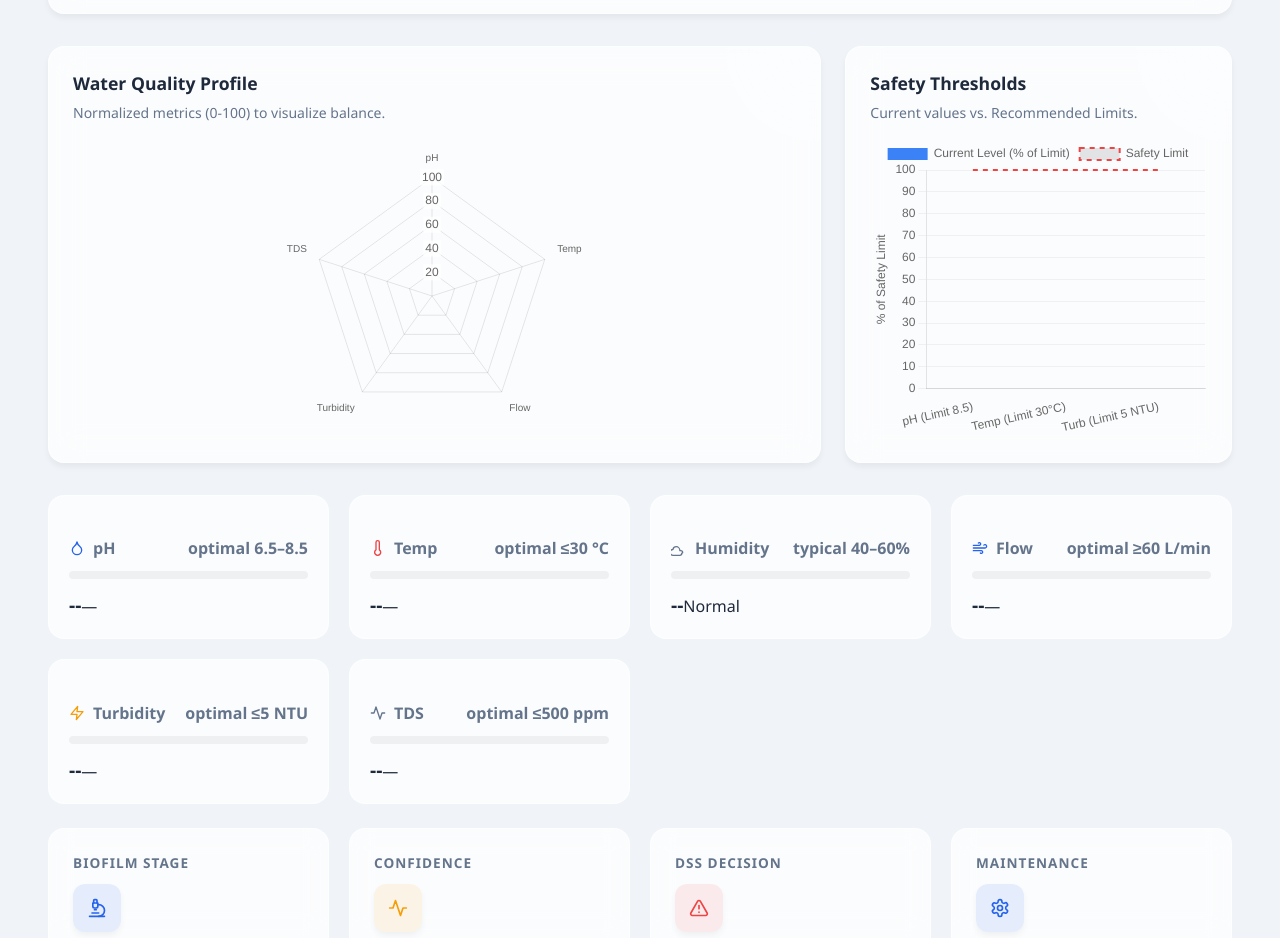
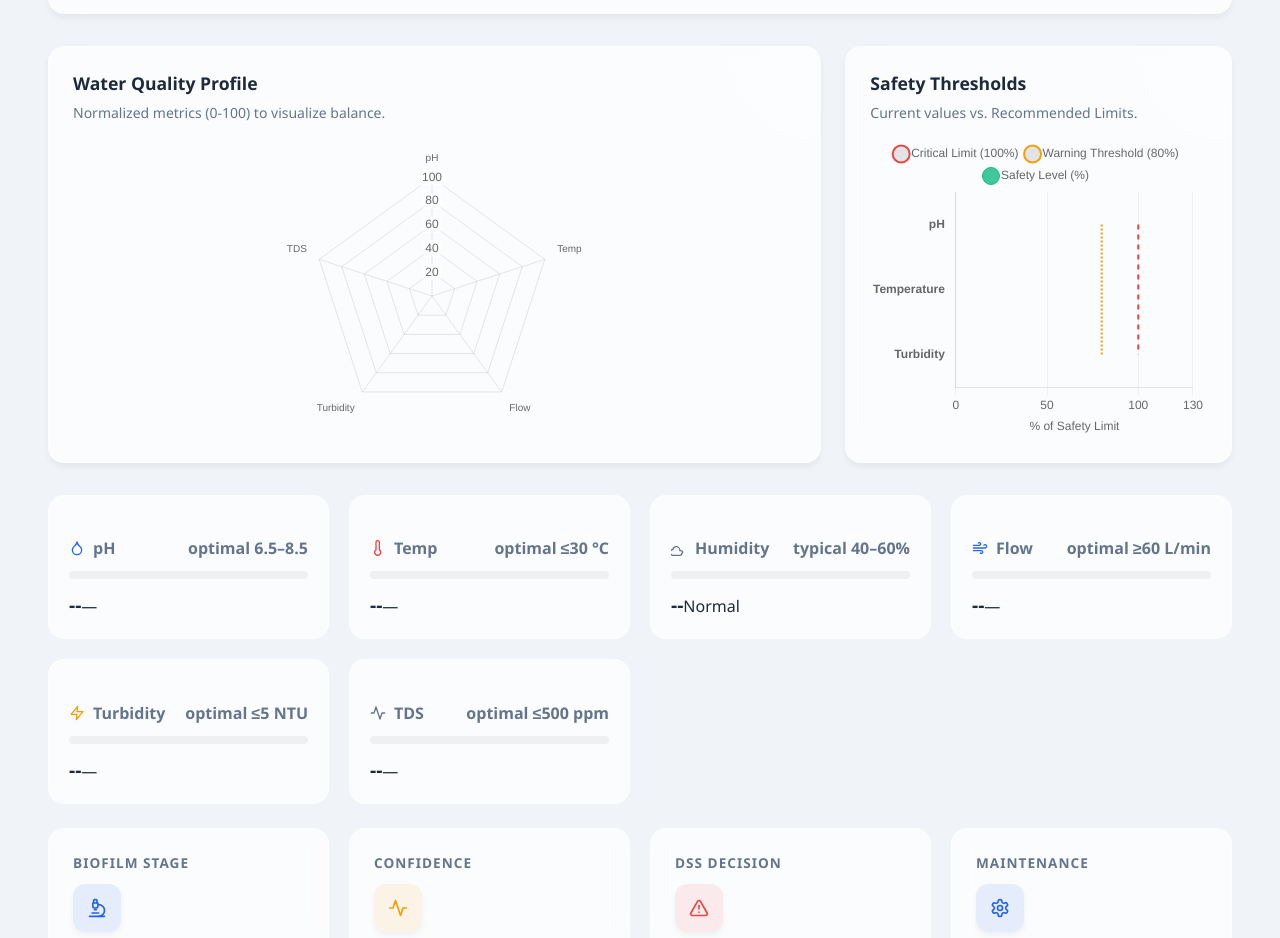
Before and after one commit to Nithishvincent/biofilim_risk_detection, a React (Vite) app in the folder dashboard-app/: page / in a window 1280 px wide. Shown: the part 894-1832 px from the top of the page. Built offline with nearby package versions, Linux system fonts and the light colour scheme; no server answers.

Commit message:
adding safety threshold value

```diff
--- a/dashboard-app/src/App.jsx
+++ b/dashboard-app/src/App.jsx
@@ -708,10 +708,10 @@ export default function App() {
           <div style={{ height: '300px' }}>
             <Bar
               data={{
-                labels: ['pH (Limit 8.5)', 'Temp (Limit 30°C)', 'Turb (Limit 5 NTU)'],
+                labels: ['pH', 'Temperature', 'Turbidity'],
                 datasets: [
                   {
-                    label: 'Current Level (% of Limit)', // Label for legend
+                    label: 'Safety Level (%)',
                     data: [
                       (Number(ph) / 8.5) * 100,
                       (Number(temp) / 30) * 100,
@@ -719,48 +719,106 @@ export default function App() {
                     ],
                     backgroundColor: (context) => {
                       const val = context.raw
-                      return val > 100 ? '#ef4444' : '#3b82f6' // Red if over limit
+                      if (val > 100) return 'rgba(239, 68, 68, 0.8)' // Red (Critical)
+                      if (val > 80) return 'rgba(245, 158, 11, 0.8)'  // Orange (Warning)
+                      return 'rgba(16, 185, 129, 0.8)'                // Green (Safe)
                     },
+                    borderColor: (context) => {
+                      const val = context.raw
+                      if (val > 100) return '#ef4444'
+                      if (val > 80) return '#f59e0b'
+                      return '#10b981'
+                    },
+                    borderWidth: 1,
                     borderRadius: 4,
                     barPercentage: 0.6,
+                    order: 2
                   },
+                  // Limit Line (Red)
                   {
-                    label: 'Safety Limit',
-                    data: [100, 100, 100], // Normalized to 100%
+                    label: 'Critical Limit (100%)',
+                    data: [100, 100, 100],
+                    type: 'line',
                     borderColor: '#ef4444',
                     borderWidth: 2,
+                    pointRadius: 0,
                     borderDash: [5, 5],
+                    order: 0
+                  },
+                  // Warning Line (Orange)
+                  {
+                    label: 'Warning Threshold (80%)',
+                    data: [80, 80, 80],
+                    type: 'line',
+                    borderColor: '#f59e0b',
+                    borderWidth: 2,
                     pointRadius: 0,
-                    type: 'line',
-                    order: 0 // Draw on top
+                    borderDash: [2, 2],
+                    order: 1
                   }
                 ]
               }}
               options={{
+                indexAxis: 'y', // Horizontal Bars
                 responsive: true,
                 maintainAspectRatio: false,
                 scales: {
-                  y: {
+                  x: {
                     beginAtZero: true,
+                    max: 130, // Leave room for over-limit values
                     grid: { color: 'rgba(0,0,0,0.05)' },
                     title: { display: true, text: '% of Safety Limit' }
                   },
-                  x: { grid: { display: false } }
+                  y: {
+                    grid: { display: false },
+                    ticks: { font: { weight: 'bold' } }
+                  }
                 },
                 plugins: {
+                  legend: {
+                    display: true,
+                    labels: {
+                      usePointStyle: true,
+                      boxWidth: 8
+                    }
+                  },
                   tooltip: {
+                    backgroundColor: 'rgba(255, 255, 255, 0.95)',
+                    titleColor: '#1e293b',
+                    bodyColor: '#475569',
+                    borderColor: '#e2e8f0',
+                    borderWidth: 1,
+                    padding: 10,
                     callbacks: {
+                      title: (items) => {
+                        const idx = items[0].dataIndex
+                        if (idx === 0) return 'pH Level'
+                        if (idx === 1) return 'Temperature'
+                        if (idx === 2) return 'Turbidity'
+                        return items[0].label
+                      },
                       label: (context) => {
-                        // Custom tooltip to show REAL values
-                        if (context.dataset.type === 'line') return 'Safety Limit: 100%'
+                        if (context.dataset.type === 'line') return `${context.dataset.label}`
 
                         let realVal = 0
                         let limit = 0
-                        if (context.dataIndex === 0) { realVal = Number(ph); limit = 8.5 }
-                        if (context.dataIndex === 1) { realVal = Number(temp); limit = 30 }
-                        if (context.dataIndex === 2) { realVal = Number(turb); limit = 5 }
+                        let unit = ''
 
-                        return `Current: ${realVal} (Limit: ${limit})`
+                        if (context.dataIndex === 0) { realVal = Number(ph); limit = 8.5; unit = '' }
+                        if (context.dataIndex === 1) { realVal = Number(temp); limit = 30; unit = '°C' }
+                        if (context.dataIndex === 2) { realVal = Number(turb); limit = 5; unit = 'NTU' }
+
+                        const pct = context.raw.toFixed(1)
+                        let status = 'Safe'
+                        if (pct > 80) status = 'Warning'
+                        if (pct > 100) status = 'CRITICAL'
+
+                        return [
+                          `Status: ${status}`,
+                          `Current: ${realVal}${unit}`,
+                          `Limit: ${limit}${unit}`,
+                          `Utilization: ${pct}%`
+                        ]
                       }
                     }
                   }
```
